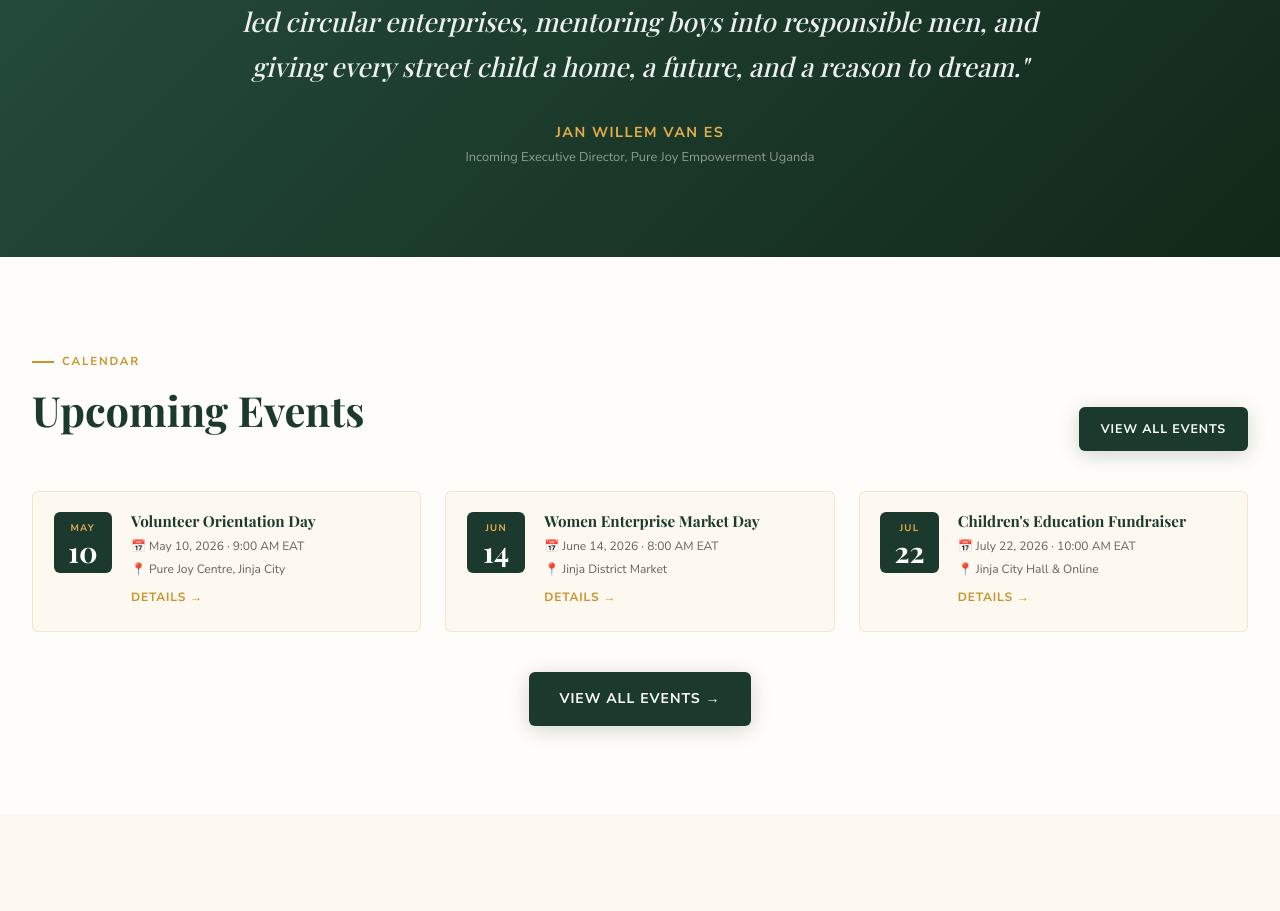
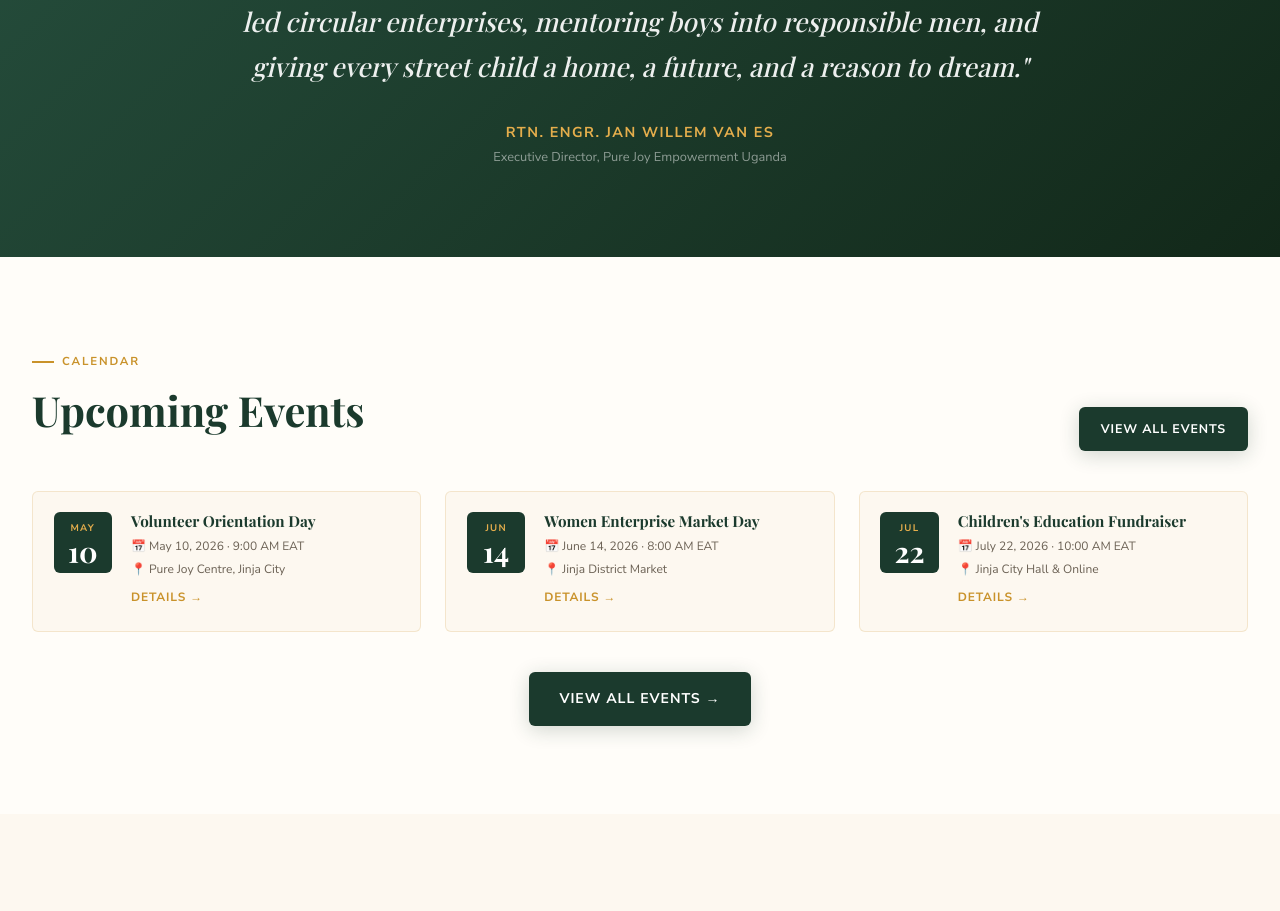
Before and after one commit to Tilaverse-parent/purejoyempowerment, a website: page index.html in a window 1280 px wide. Shown: the part 4280-5191 px from the top of the page. Drawn offline with nearby package versions, Linux system fonts and the light colour scheme; a web font is replaced by a local one.

Commit message:
Add files via upload

```diff
--- a/index.html
+++ b/index.html
@@ -287,8 +287,8 @@
       "We are not replacing Pure Joy — we are upgrading it. Building women-led circular enterprises, mentoring boys into responsible men, and giving every street child a home, a future, and a reason to dream."
     </blockquote>
     <div class="testimonial-author">
-      <span class="t-name">Jan Willem van Es</span>
-      <span class="t-role">Incoming Executive Director, Pure Joy Empowerment Uganda</span>
+      <span class="t-name">Rtn. Engr. Jan Willem van Es</span>
+      <span class="t-role">Executive Director, Pure Joy Empowerment Uganda</span>
     </div>
   </div>
 </div>
```
